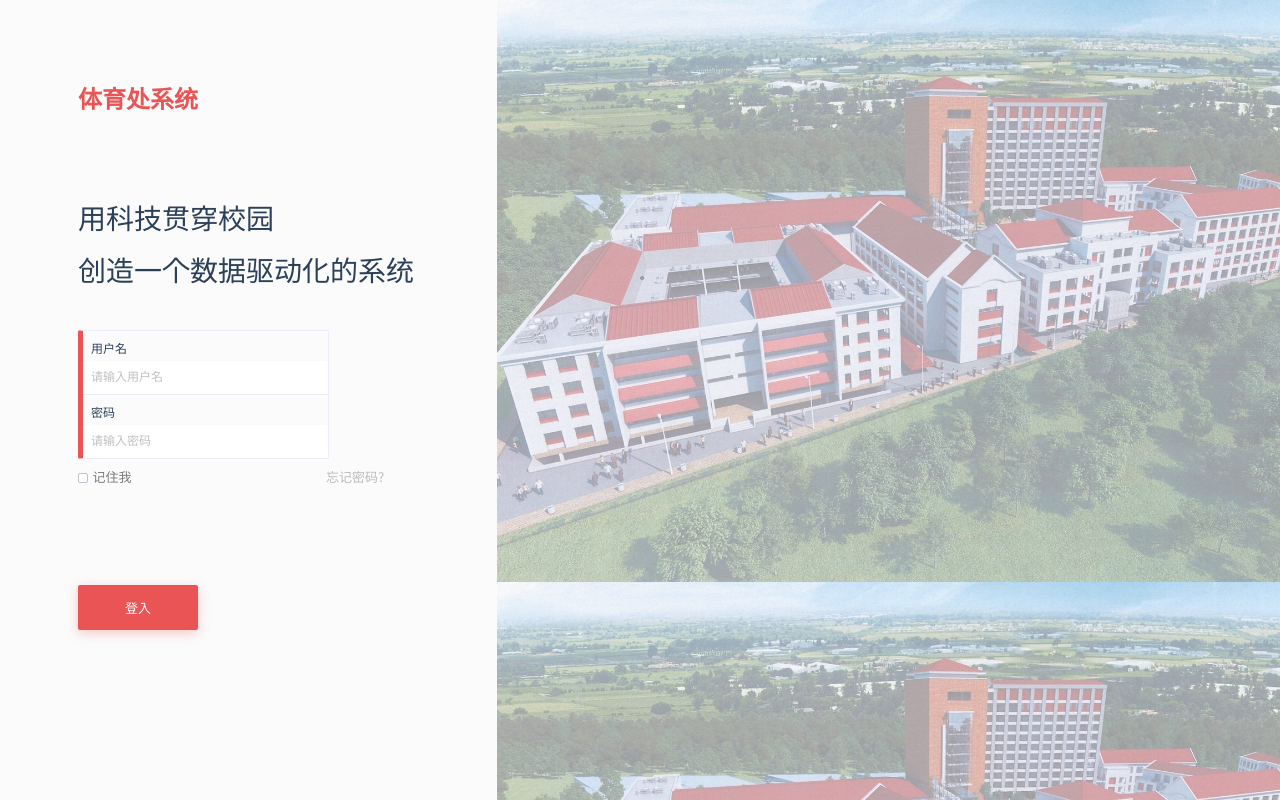
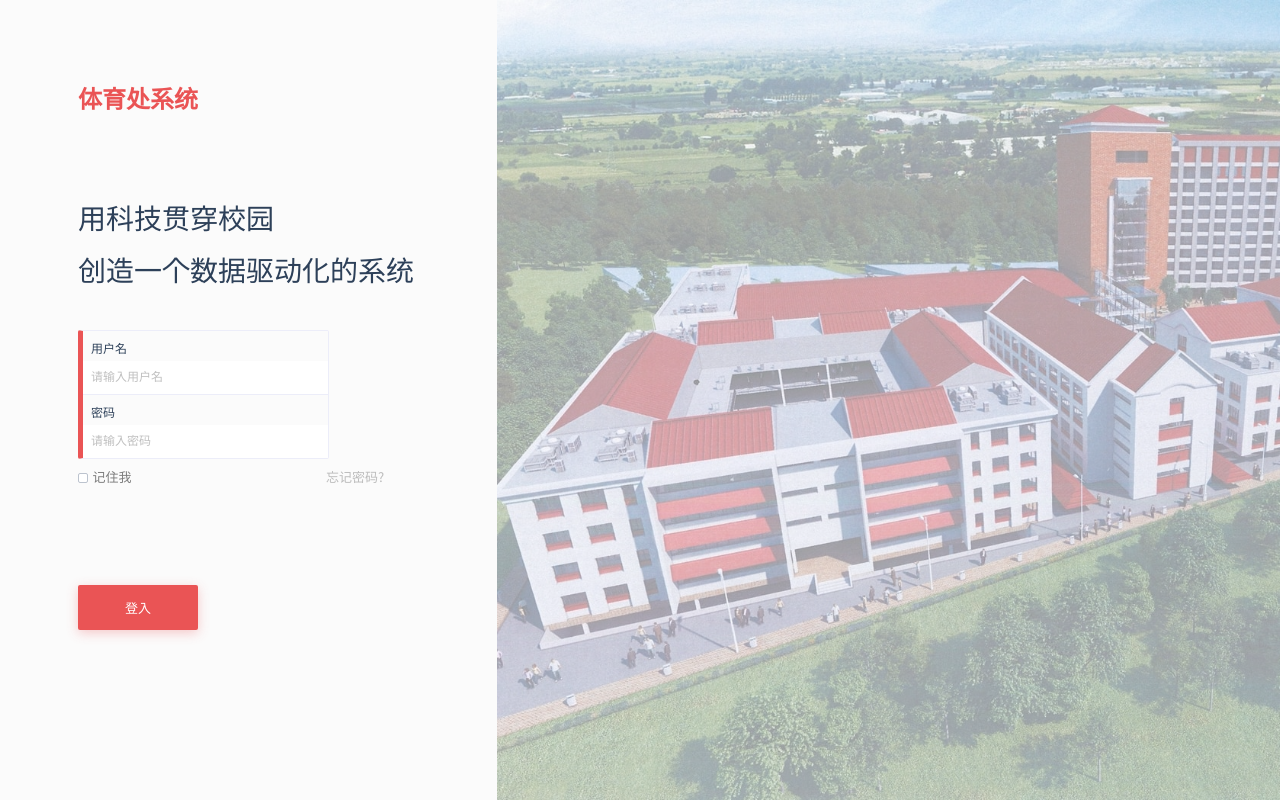
Before and after one commit to MechFroG88/Humble-Sports, a Vue app in the folder client/: page /login in a window 1280 px wide. Built offline with nearby package versions, Linux system fonts and the light colour scheme.

Commit message:
Update login page

```diff
--- a/client/src/assets/scss/pages/login.scss
+++ b/client/src/assets/scss/pages/login.scss
@@ -112,8 +112,8 @@
   }
 
   .pic {
-    background-image: url(../Pictures/background-login.jpg);
-    background-size: 111%;
+    background-size: cover;
+    background-image: url(../pictures/background-login.jpg);
     height: 100vh;
     opacity: 0.5;
   }
--- a/client/src/pages/login.vue
+++ b/client/src/pages/login.vue
@@ -7,8 +7,8 @@
       <div class="input-group">
         <label class="block3" for="input-example-1">用户名</label>
         <input class="block4" type="text" id="input-example-1" placeholder="请输入用户名">
-        <label class="block5" for="input-example-1">密码</label>
-        <input class="block6" type="password" id="input-example-1" placeholder="请输入密码">
+        <label class="block5" for="input-example-2">密码</label>
+        <input class="block6" type="password" id="input-example-2" placeholder="请输入密码">
       </div>
       <div class="form-group">
         <label class="form-checkbox">
@@ -17,7 +17,7 @@
         </label>
         <div class="forgot">忘记密码?</div>
       </div>
-      <button class="btn btn-primary">登入</button>
+      <button class="btn btn-primary" type="submit" @click="$router.push('/rent')">登入</button>
     </div>
     <div class="pic col-8"></div>
   </div>
```
